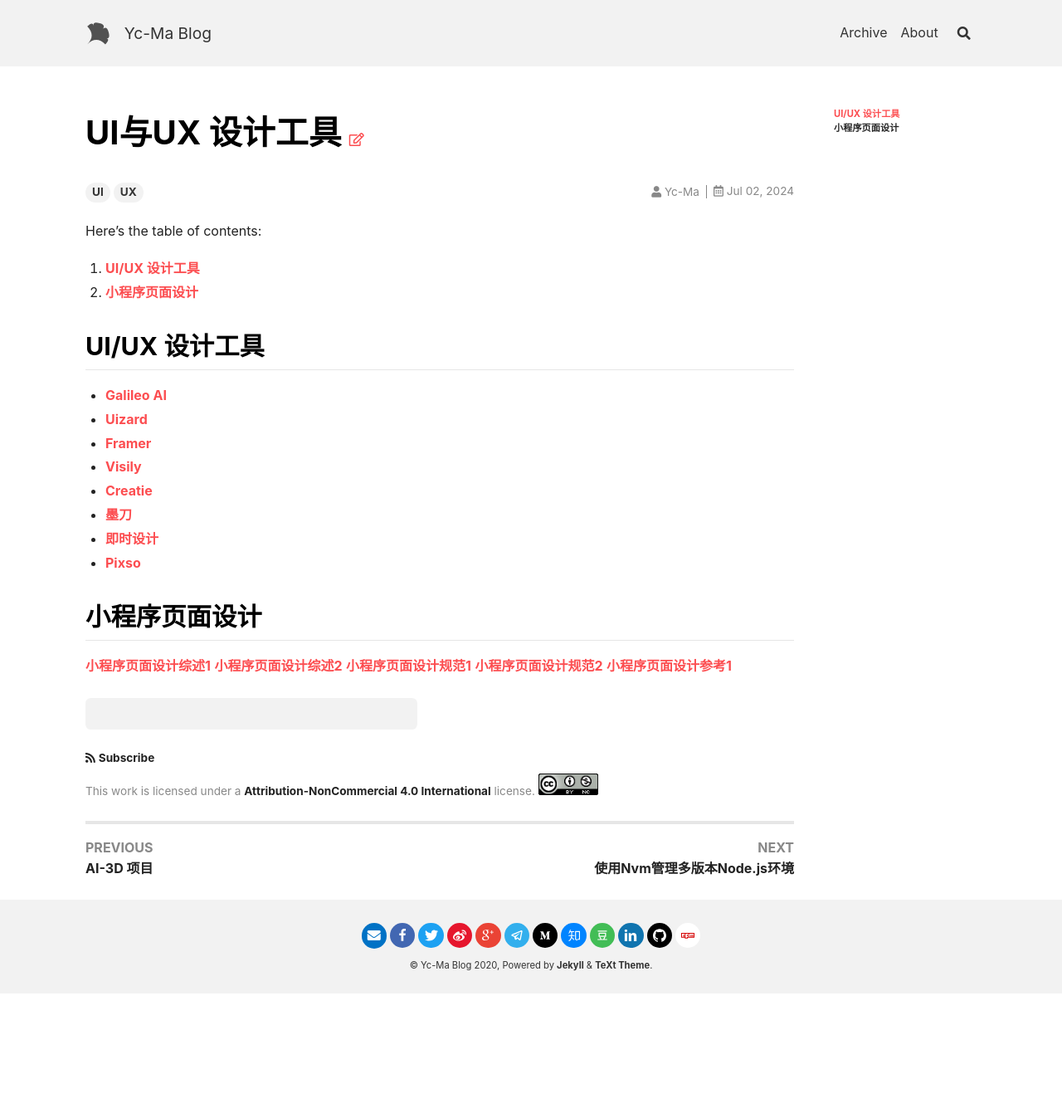
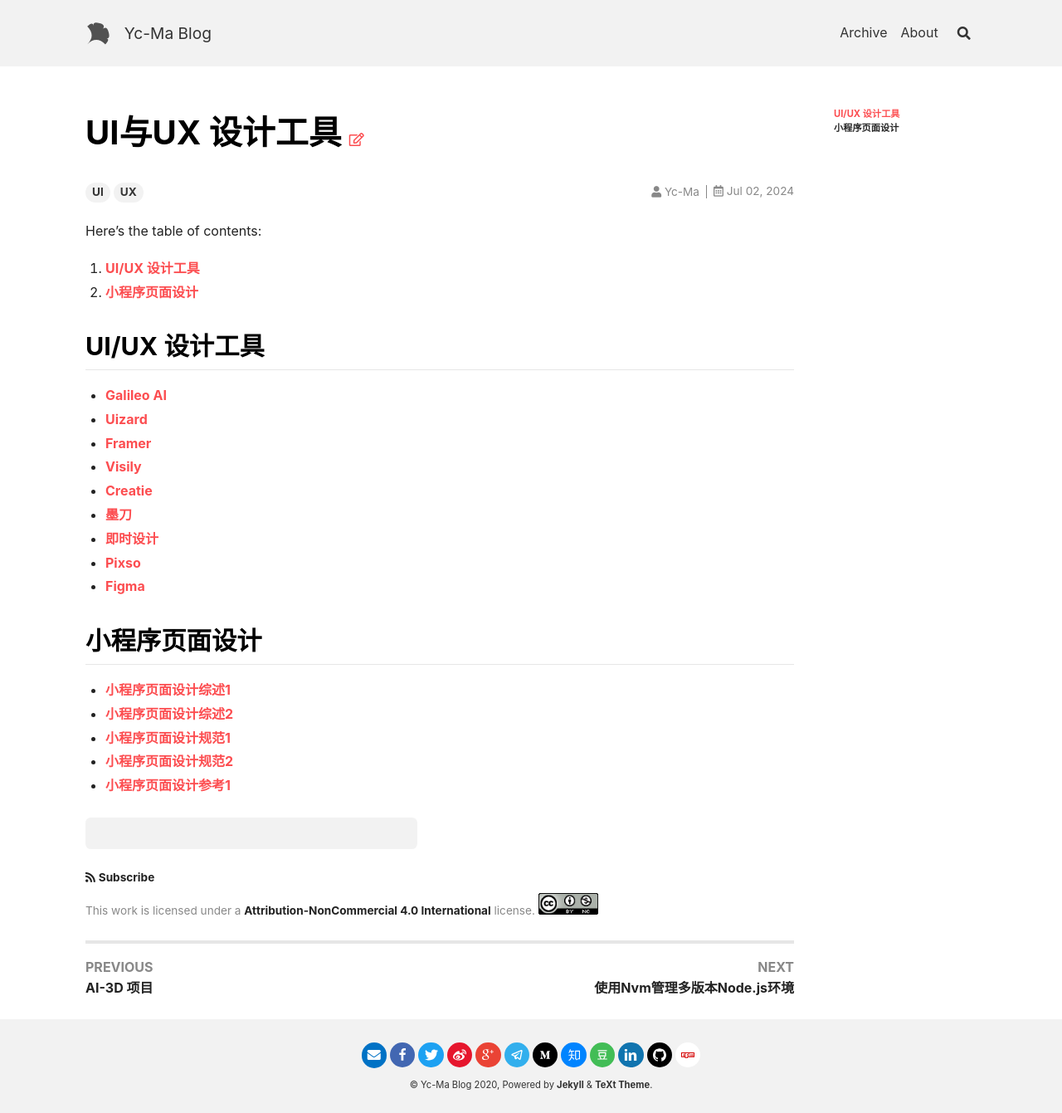
Before and after one commit to crazyyanchao/blog, a Jekyll site: the page built from _posts/2024-07-02-UI与UX 设计工具.md, in a window 1280 px wide. Shown: the whole page at 83% size. Built offline with Jekyll 4.4.1, drawn with Linux system fonts in a browser that asks for light colours; nearby versions of some CDN libraries; comment, search, counter and statistics services are not loaded; before the commit the page ends 1197 px from its top, so only the background shows below that.

Commit message:
文章更新

```diff
--- a/_posts/2024-07-02-UI与UX 设计工具.md
+++ b/_posts/2024-07-02-UI与UX 设计工具.md
@@ -21,11 +21,12 @@ Here's the table of contents:
 - [墨刀](https://modao.cc/)
 - [即时设计](https://js.design/)
 - [Pixso](https://pixso.cn/)
+- [Figma](https://www.figma.com/)
 
 ## 小程序页面设计
 
-[小程序页面设计综述1](https://www.uisdc.com/small-program-design-guide)
-[小程序页面设计综述2](https://www.uisdc.com/mini-program-design-guide)
-[小程序页面设计规范1](https://pixso.cn/designskills/the-applet-ui-design-specification/)
-[小程序页面设计规范2](https://developers.weixin.qq.com/miniprogram/design/index.html)
-[小程序页面设计参考1](https://js.design/special/article/appletpage-design.html)
+- [小程序页面设计综述1](https://www.uisdc.com/small-program-design-guide)
+- [小程序页面设计综述2](https://www.uisdc.com/mini-program-design-guide)
+- [小程序页面设计规范1](https://pixso.cn/designskills/the-applet-ui-design-specification/)
+- [小程序页面设计规范2](https://developers.weixin.qq.com/miniprogram/design/index.html)
+- [小程序页面设计参考1](https://js.design/special/article/appletpage-design.html)
```
Also changed, not shown: _posts/2024-07-02-AI-3D 项目.md (+2 -2 lines).
